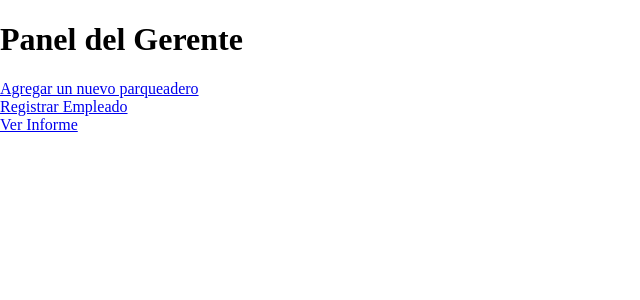
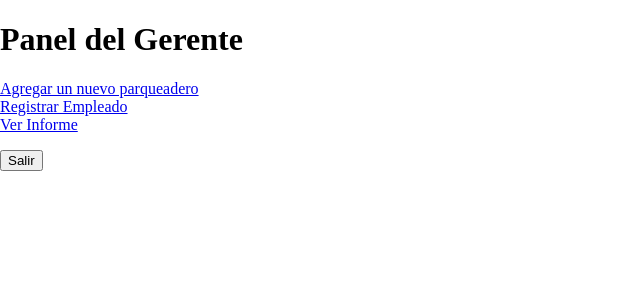
Before and after one commit to JuanAndresGonzalez/four-park, a React (Vite) app: page /gerente in a window 1280 px wide. Shown: the top 300 px of the page, without its empty margins (0-640 px from the left). Built offline with nearby package versions, Linux system fonts and the light colour scheme.

Commit message:
Se modifica vista gerente

```diff
--- a/src/gerente.jsx
+++ b/src/gerente.jsx
@@ -1,13 +1,22 @@
 import React from 'react';
+import { useNavigate } from 'react-router-dom';
 
 function Gerente() {
+  const navigate = useNavigate();
+
+  const handleBackingClick = () => {
+    navigate('/'); // Ruta a la vista Home
+  };
+
   return (
     <div>
       <h1>Panel del Gerente</h1>
-        <a href="/agregarParqueadero">Agregar un nuevo parqueadero</a><br />
-        <a href="/emploRegister">Registrar Empleado</a><br />
-        <a href="/ver-informe">Ver Informe</a>
+      <a href="/agregarParqueadero">Agregar un nuevo parqueadero</a><br />
+      <a href="/emploRegister">Registrar Empleado</a><br />
+      <a href="/ver-informe">Ver Informe</a>
+      <p><button type="button" onClick={handleBackingClick}>Salir</button></p>
     </div>
   );
 }
+
 export default Gerente;
```
